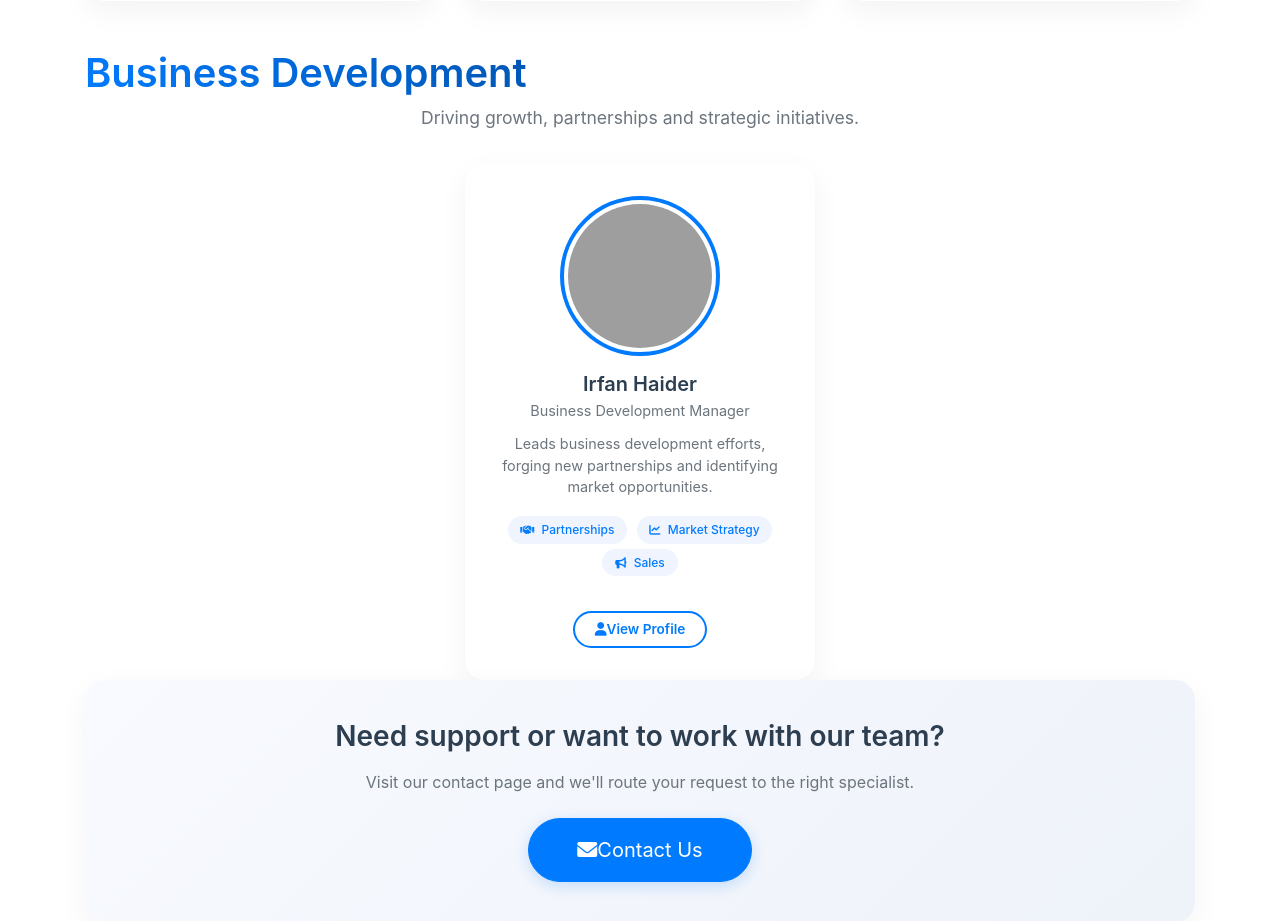
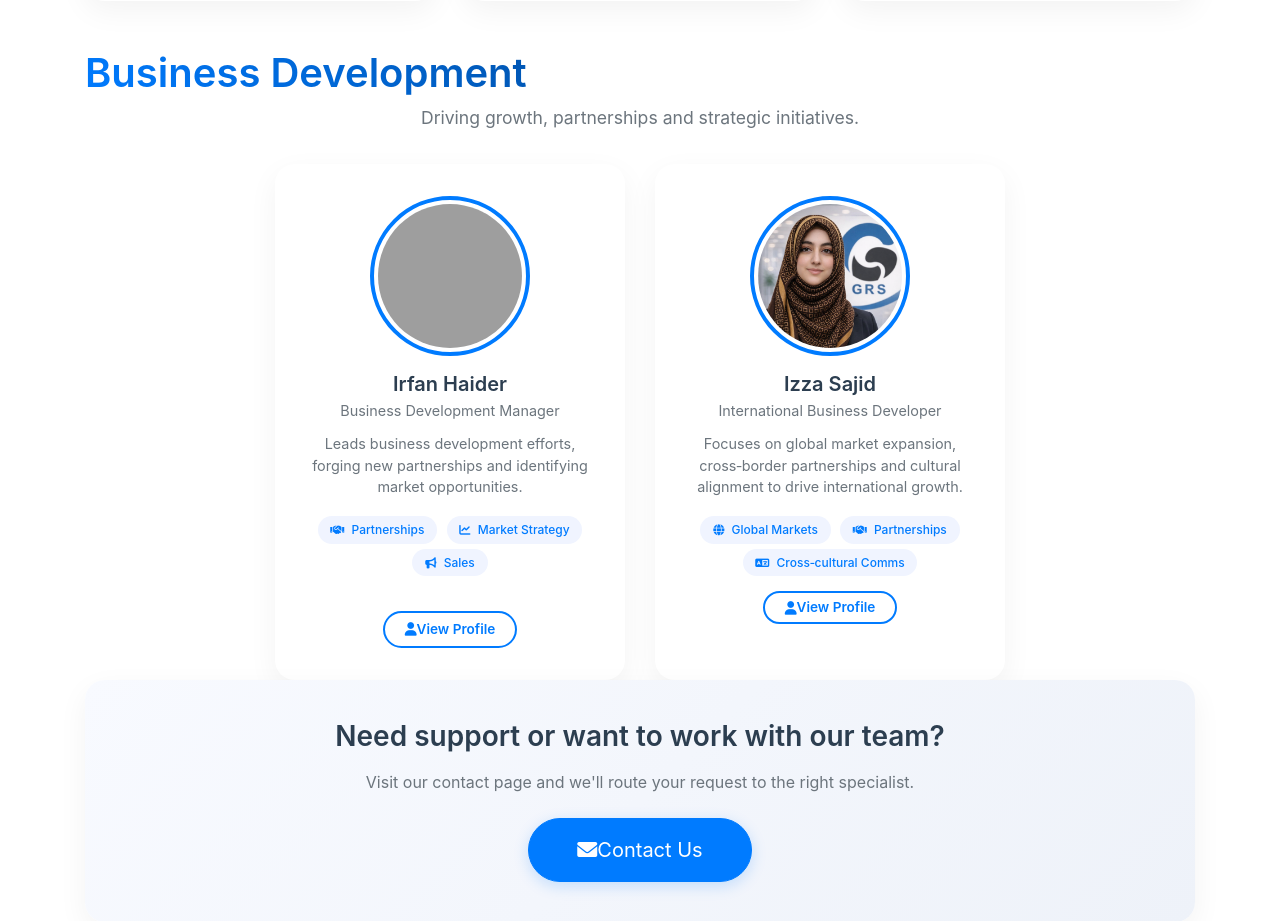
Before and after one commit to RajaJamal913/Grsservices, a Django app: page /team/ in a window 1280 px wide. Shown: the part 2723-3644 px from the top of the page. Run offline with Django 5.2, Linux system fonts and the light colour scheme; some libraries are stand-ins or nearby versions; grey boxes are pictures that could not be loaded.

Commit message:
Izza updated

```diff
--- a/templates/team.html
+++ b/templates/team.html
@@ -330,10 +330,12 @@
   </div>
 </div>
 <!-- Business Development Section -->
+<!-- Business Development Section -->
 <div class="container mt-5" data-aos="fade-up">
   <h2 class="text-center section-title">Business Development</h2>
   <p class="text-center section-subtitle">Driving growth, partnerships and strategic initiatives.</p>
   <div class="row g-4 mt-4 justify-content-center">
+    <!-- Irfan Haider (existing) -->
     <div class="col-md-4" data-aos="fade-up" data-aos-delay="100">
       <div class="team-card">
         <img src="{% static 'img/irfan.png' %}" alt="Muhammad Irfan" class="team-img">
@@ -346,6 +348,25 @@
           <span class="skill-badge"><i class="fas fa-bullhorn"></i> Sales</span>
         </div>
         <button class="btn-view" data-bs-toggle="modal" data-bs-target="#modal-irfan"><i class="fas fa-user me-2"></i>View Profile</button>
+      </div>
+    </div>
+
+    <!-- Izza Sajid (new, with LinkedIn link) -->
+    <div class="col-md-4" data-aos="fade-up" data-aos-delay="150">
+      <div class="team-card">
+        <img src="{% static 'img/izza.png' %}" alt="Izza Sajid" class="team-img">
+        <h5>Izza Sajid</h5>
+        <p class="text-muted">International Business Developer</p>
+        <p class="small">Focuses on global market expansion, cross‑border partnerships and cultural alignment to drive international growth.</p>
+        <div class="mb-3">
+          <span class="skill-badge"><i class="fas fa-globe"></i> Global Markets</span>
+          <span class="skill-badge"><i class="fas fa-handshake"></i> Partnerships</span>
+          <span class="skill-badge"><i class="fas fa-language"></i> Cross‑cultural Comms</span>
+        </div>
+        <!-- LinkedIn profile link instead of modal -->
+        <a href="https://www.linkedin.com/in/izza-sajid-4701251b9/" class="btn-view" target="_blank" rel="noopener noreferrer">
+          <i class="fas fa-user me-2"></i>View Profile
+        </a>
       </div>
     </div>
   </div>
@@ -547,6 +568,24 @@
     </div>
   </div>
 </div>
+<div class="modal fade" id="modal-irfan" tabindex="-1" aria-labelledby="modalIrfanLabel" aria-hidden="true">
+  <div class="modal-dialog modal-dialog-centered">
+    <div class="modal-content">
+      <div class="modal-header">
+        <h5 class="modal-title" id="modalIrfanLabel">Izza Sajid — Business Development Manager</h5>
+        <button type="button" class="btn-close" data-bs-dismiss="modal" aria-label="Close"></button>
+      </div>
+      <div class="modal-body">
+        <p>Izza Sajid leads our business development initiatives, focusing on strategic partnerships and market expansion. With extensive experience in B2B sales and relationship management, she ensures our solutions reach the right audiences.</p>
+        <p><strong>Core skills:</strong> Partnership development, market analysis, negotiation, and client relations.</p>
+      </div>
+      <div class="modal-footer">
+        <button type="button" class="btn btn-secondary" data-bs-dismiss="modal">Close</button>
+      </div>
+    </div>
+  </div>
+</div>
+
 <!-- AOS initialization -->
 <script src="https://unpkg.com/aos@2.3.1/dist/aos.js"></script>
 <script>
```
Also changed, not shown: static/img/izza.jfif (added), static/img/izza.png (added).
